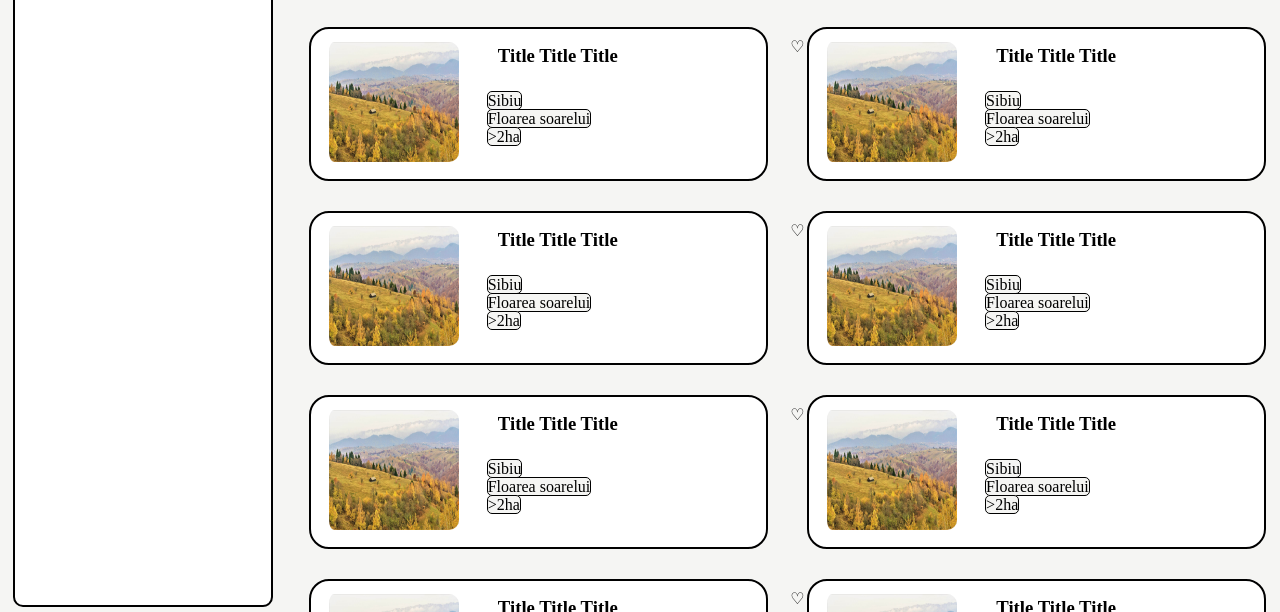
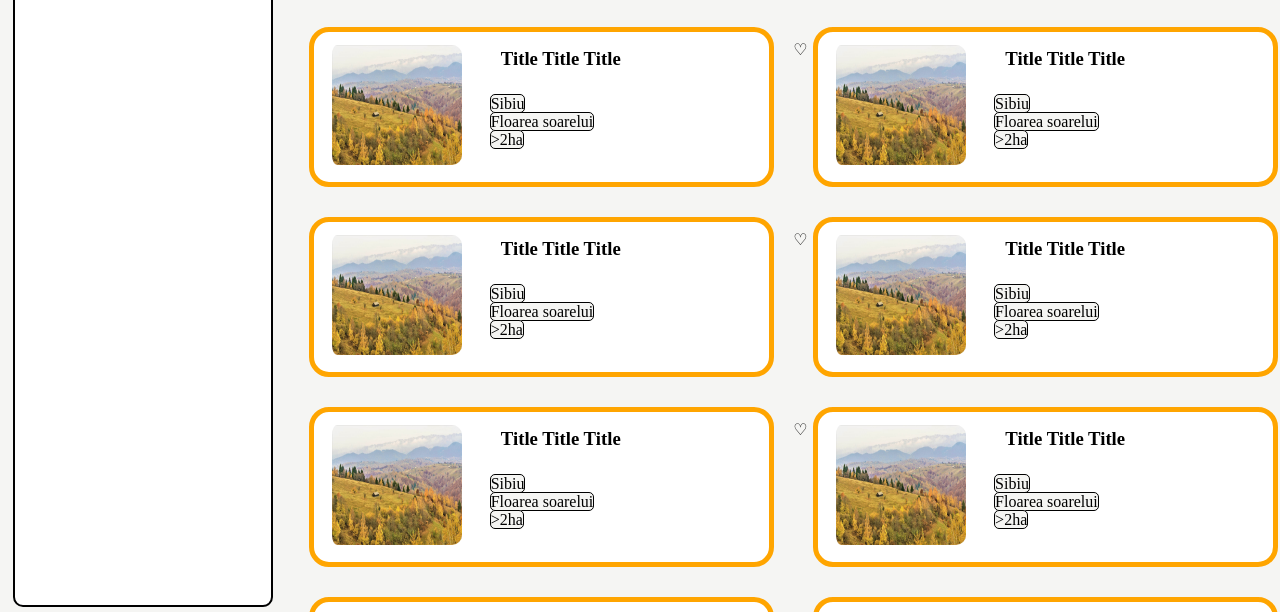
Before and after one commit to DusciucDaniel/HiveMind, a plain HTML site: page index.html in a window 1280 px wide. Shown: the part 115-727 px from the top of the page. Drawn offline with Linux system fonts and the light colour scheme.

Commit message:
9 Mar 2025, 01:12

```diff
--- a/style.css
+++ b/style.css
@@ -52,7 +52,7 @@ TopTab {
 }
 
 Products {
-    border: 2px solid black;
+    border: 5px solid orange;
     display: inline-block;
     width: 45%;
     margin-left: 3.5%;
```
